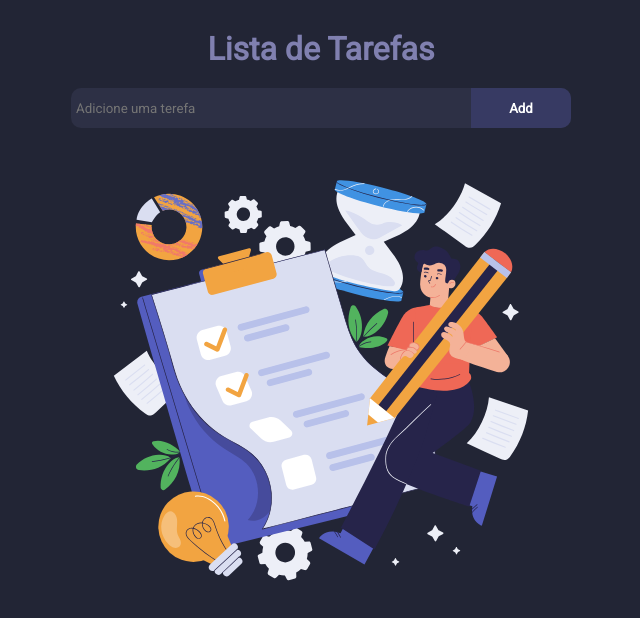
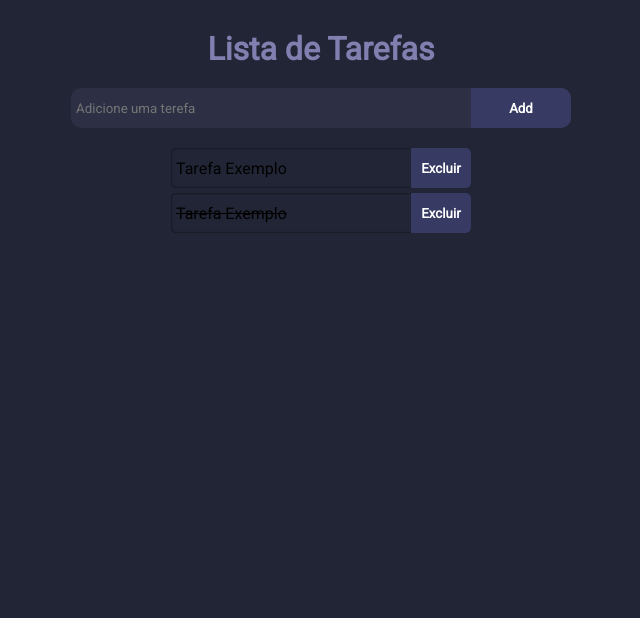
Before and after one commit to AlexSimao/projeto-tarefas, a React (Vite) app: page / in a window 1280 px wide. Shown: the top 618 px of the page, without its empty margins (319-959 px from the left). Built offline with nearby package versions, Linux system fonts and the light colour scheme.

Commit message:
Estilizando os itens.

```diff
--- a/src/App.css
+++ b/src/App.css
@@ -5,6 +5,10 @@
   padding: 0;
   box-sizing: border-box;
   font-family: var(--font-family);
+}
+
+button {
+  cursor: pointer;
 }
 
 :root {
@@ -66,7 +70,8 @@ body {
   width: 20%;
   height: 100%;
 
-  border: none;background-color: var(--cor3);
+  border: none;
+  background-color: var(--cor3);
   color: #fff;
 
   font-weight: bold;
@@ -75,6 +80,48 @@ body {
 .input-text button:hover {
   background-color: #8080b0;
   color: black
+}
+
+.lista {
+  display: flex;
+  flex-direction: column;
+  gap: 5px;
+}
+
+.item {
+  width: 300px;
+  height: 40px;
+
+  border-radius: 5px;
+
+  display: flex;
+  justify-content: space-between;
+  align-items: center;
+
+  overflow: hidden;
+
+  box-shadow: inset 0 0 2px;
+
+  cursor: pointer;
+}
+
+.item span {
+  padding: 5px;
+}
+
+.item.completo span {
+  text-decoration: line-through;
+}
+
+.item button {
+  width: 20%;
+  height: 100%;
+
+  border: none;
+  background-color: var(--cor3);
+  color: #fff;
+
+  font-weight: bold;
 }
 
 @media (min-width: 766px) {
--- a/src/App.jsx
+++ b/src/App.jsx
@@ -3,12 +3,20 @@ import "./App.css";
 
 function App() {
   const [inputText, setInputText] = useState("");
+  const lista_de_tarefas = []
+
+  function btnAdd() {
+    if (lista_de_tarefas == []) {
+      return
+    }
+
+  }
 
   return (
     <div id="main">
       <h1 className="titulo">Lista de Tarefas</h1>
 
-      <div className="input-text">
+      <form className="input-text">
         <input
           value={inputText}
           onChange={(e) => {
@@ -17,11 +25,18 @@ function App() {
           type="text"
           placeholder="Adicione uma terefa"
         />
-        <button onClick={() => btnExcluir()}>Add</button>
-      </div>
+        <button onClick={() => btnAdd()}>Add</button>
+      </form>
 
       <div className="lista">
-        <img width={320} src="./tarefas.svg" alt="Imagem de uma lista de tarefas." />
+        <div className="item">
+          <span>Tarefa Exemplo</span>
+          <button>Excluir</button>
+        </div>
+        <div className="item completo">
+          <span>Tarefa Exemplo</span>
+          <button>Excluir</button>
+        </div>
       </div>
     </div>
   );
```
